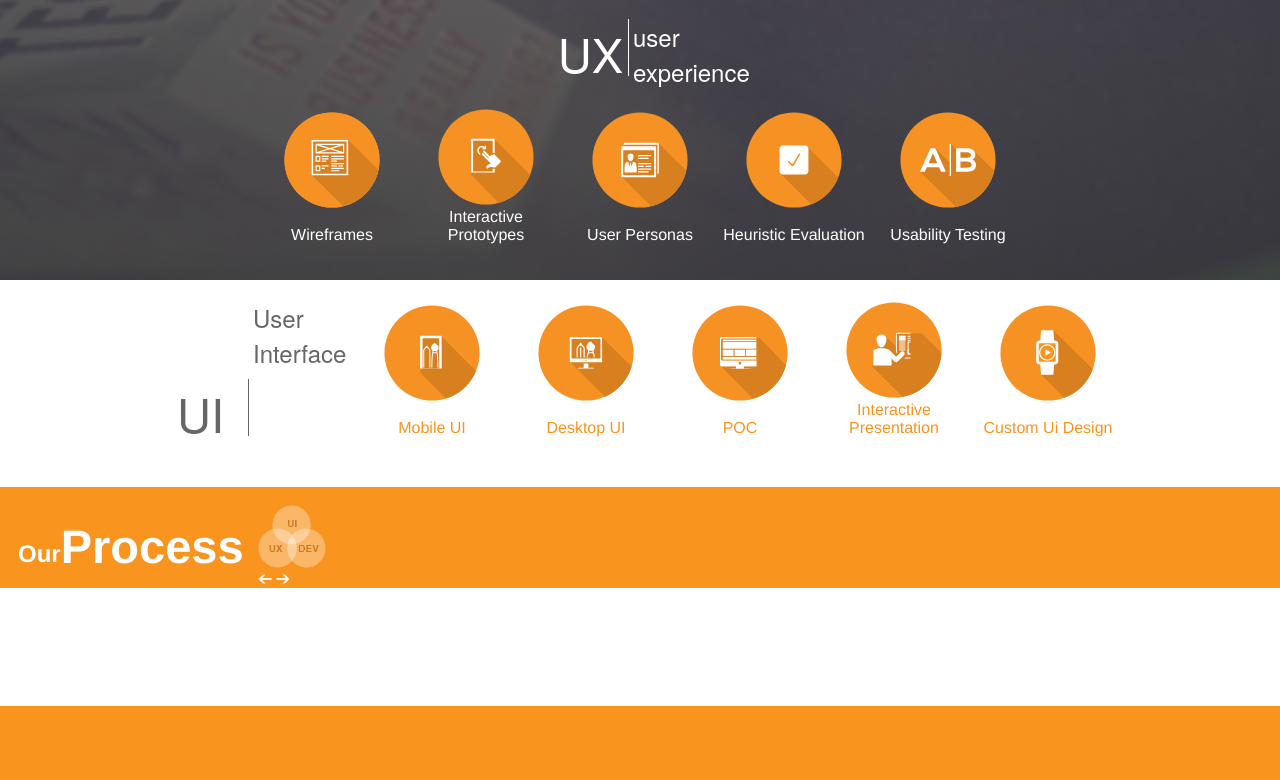
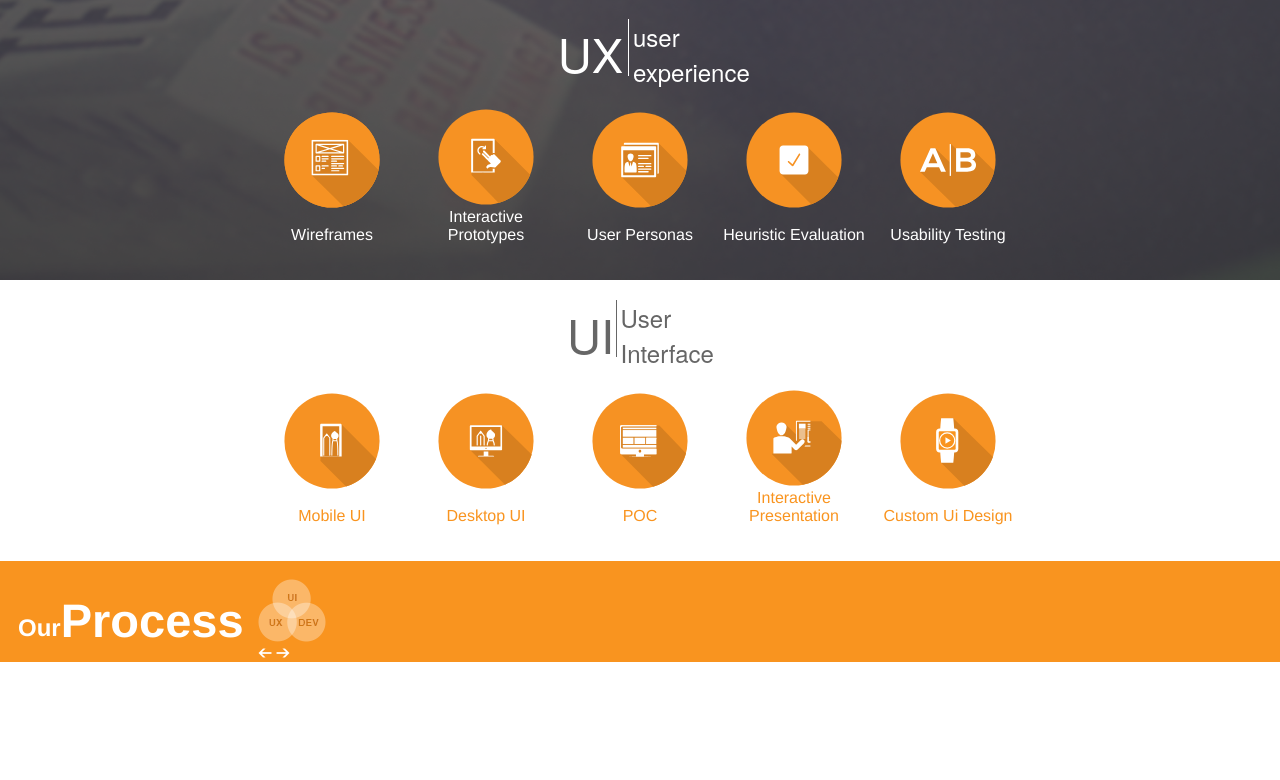
Before and after one commit to Lefty-San/peanutbutter-surprise, a PHP site: page / in a window 1280 px wide. Shown: the part 562-1342 px from the top of the page. Before the commit the page ends 1268 px from the top, so only its background shows below. Run offline with PHP 8.4, Linux system fonts and the light colour scheme.

Commit message:
added div to group headers on page 3 to fix alignment issues

```diff
--- a/css/style.css
+++ b/css/style.css
@@ -142,17 +142,19 @@ nav {
   font-weight: 400;
   vertical-align: top; }
 #page2 p {
-  color: white;
+  color: #ffffff;
   display: inline-block; }
 #page2 .proto svg {
   margin-bottom: -15px; }
 
 #page3 {
-  background-color: white;
+  background-color: #ffffff;
   overflow: hidden;
   text-align: center;
   padding-top: 20px;
   padding-bottom: 20px; }
+  #page3 .title {
+    width: 100%; }
   #page3 h1 {
     display: block-inline;
     font-family: "HelveticaNeueCondensed", "HelveticaNeue-Condensed", "Helvetica Neue Condensed", "HelveticaNeueRomanCondensed", "HelveticaNeue-Roman-Condensed", "Helvetica Neue Roman Condensed", "HelveticaNeue", "Helvetica Neue", "HelveticaNeueRoman", "HelveticaNeue-Roman", "Helvetica Neue Roman", 'TeXGyreHerosCnRegular', "Helvetica", "Tahoma", "Geneva", "Arial Narrow", "Arial", sans-serif;
@@ -161,10 +163,10 @@ nav {
     font-size: 47px;
     color: #666666;
     margin-left: 6px;
-    width: 75px;
+    width: 50px;
     height: 57px;
     margin-top: 0px;
-    padding-right: 10px;
+    padding-top: 0;
     display: inline-block;
     border-right: 1px solid;
     font-stretch: condensed;
@@ -239,35 +231,6 @@ svg[state=play] {
   height: 365px;
   width: 295px; }
 
-/*animations*/
-@-webkit-keyframes grow {
-  from {
-    width: 100px;
-    height: 100px; }
-  to {
-    width: 200px;
-    height: 200px; } }
-@-moz-keyframes grow {
-  from {
-    width: 100px;
-    height: 100px; }
-  to {
-    width: 200px;
-    height: 200px; } }
-@-o-keyframes grow {
-  from {
-    width: 100px;
-    height: 100px; }
-  to {
-    width: 200px;
-    height: 200px; } }
-@keyframes grow {
-  from {
-    width: 100px;
-    height: 100px; }
-  to {
-    width: 200px;
-    height: 200px; } }
 /* iPhone Portrait */
 @media only screen and (min-device-width: 320px) and (max-device-width: 480px) and (-webkit-min-device-pixel-ratio: 2) and (orientation: portrait) {
   .supported_orientation {
--- a/css/style.scss
+++ b/css/style.scss
@@ -23,10 +23,10 @@ $orange: #f9941f;
 }
 
 @mixin animation($name, $duration, $timing, $direction) {
-  -webkit-animation: $name, $duration, $timing, $direction; /* Safari 4+ */
-  -moz-animation:    $name, $duration, $timing, $direction; /* Fx 5+ */
-  -o-animation:      $name, $duration, $timing, $direction; /* Opera 12+ */
-  animation:         $name, $duration, $timing, $direction; /* IE 10+, Fx 29+ */
+  -webkit-animation: $name $duration $timing $direction; /* Safari 4+ */
+  -moz-animation:    $name $duration $timing $direction; /* Fx 5+ */
+  -o-animation:      $name $duration $timing $direction; /* Opera 12+ */
+  animation:         $name $duration $timing $direction; /* IE 10+, Fx 29+ */
 }
 .sample-animation {
   @include animation(sample, 5s, ease-in-out, forward);
@@ -193,6 +193,9 @@ nav {
 	text-align: center;
 	padding-top: 20px;
 	padding-bottom: 20px;
+  .title{
+  	width: 100%;
+  }
 
   h1 {
   	display: block-inline;
@@ -200,10 +203,10 @@ nav {
     font-size: 47px;
   	color: #666666;
     margin-left: 6px;
-    width: 75px;
+    width: 50px;
     height: 57px;
     margin-top: 0px;
-    padding-right:10px;
+    padding-top:0;
     display: inline-block;
     border-right: 1px solid;
     font-stretch: condensed;
@@ -236,11 +239,6 @@ nav {
    }
 
 }
-
-svg[state=play]{
-	@include animation(grow, 2s, linear, forwards);
-}
-
 #page2, #page3 {
 	.svg{
 		display: inline-block;
@@ -297,24 +295,6 @@ svg[state=play]{
   width: 295px;
 }
 
-/*animations*/
-@-webkit-keyframes grow{
-	from {width:100px; height:100px;}
-	to {width:200px; height:200px;}
-}
-@-moz-keyframes grow{
-	from {width:100px; height:100px;}
-	to {width:200px; height:200px;}
-}
-@-o-keyframes grow{
-	from {width:100px; height:100px;}
-	to {width:200px; height:200px;}
-}
-@keyframes grow{
-	from {width:100px; height:100px;}
-	to {width:200px; height:200px;}
-}
-
 /* iPhone Portrait */
 @media only screen
   and (min-device-width: 320px)
@@ -345,7 +325,7 @@ svg[state=play]{
     }
     .lp_graphic {
       height: 365px;
- 	  width:295px;
+ 		width:295px;
       background:$iphone_lp_g2x 100% 100%;
       background-size:100%;
     }
@@ -355,7 +335,6 @@ svg[state=play]{
       }
     }
 }
-
 // placeholder for iPhone 6+
 /* iPhone Landscape */
 @media only screen
--- a/index.html
+++ b/index.html
@@ -52,8 +52,10 @@
       </div>
     </div>
     <div id="page3">
-      <h1>UI</h1>
-      <h2>User Interface</h2>
+      <div class="title">
+        <h1>UI</h1>
+        <h2>User Interface</h2>
+      </div>
       <div class="svg mobile">
         <p>Mobile UI</p>
       </div>
```
Also changed, not shown: other parts of css/style.css (+15 -23 lines).
